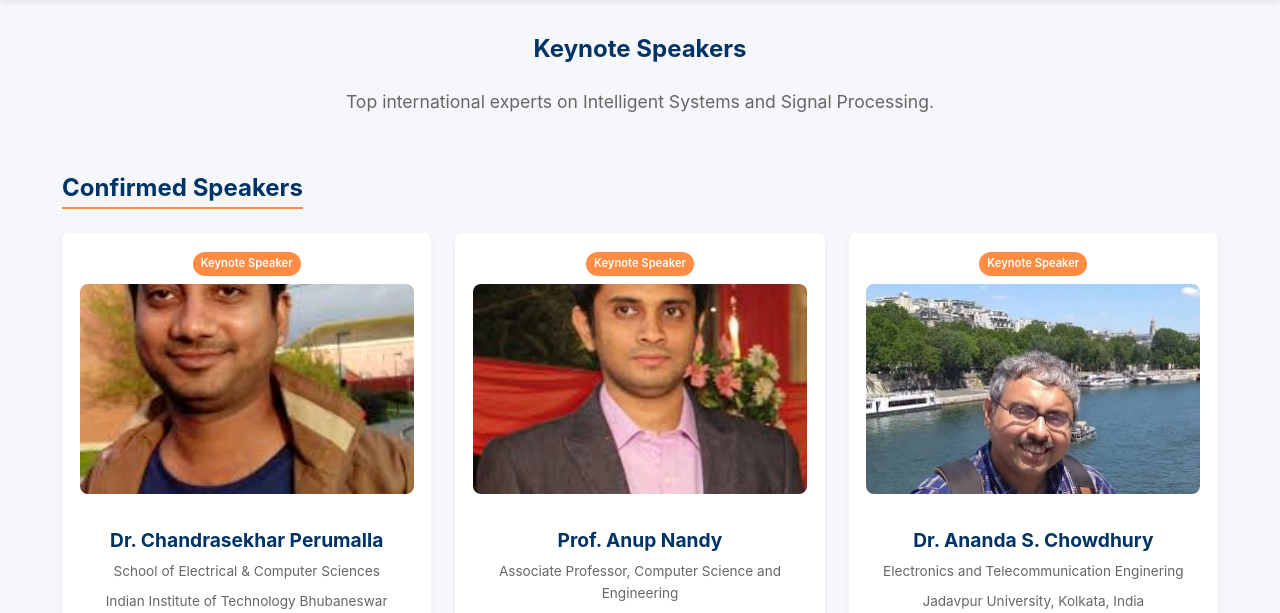
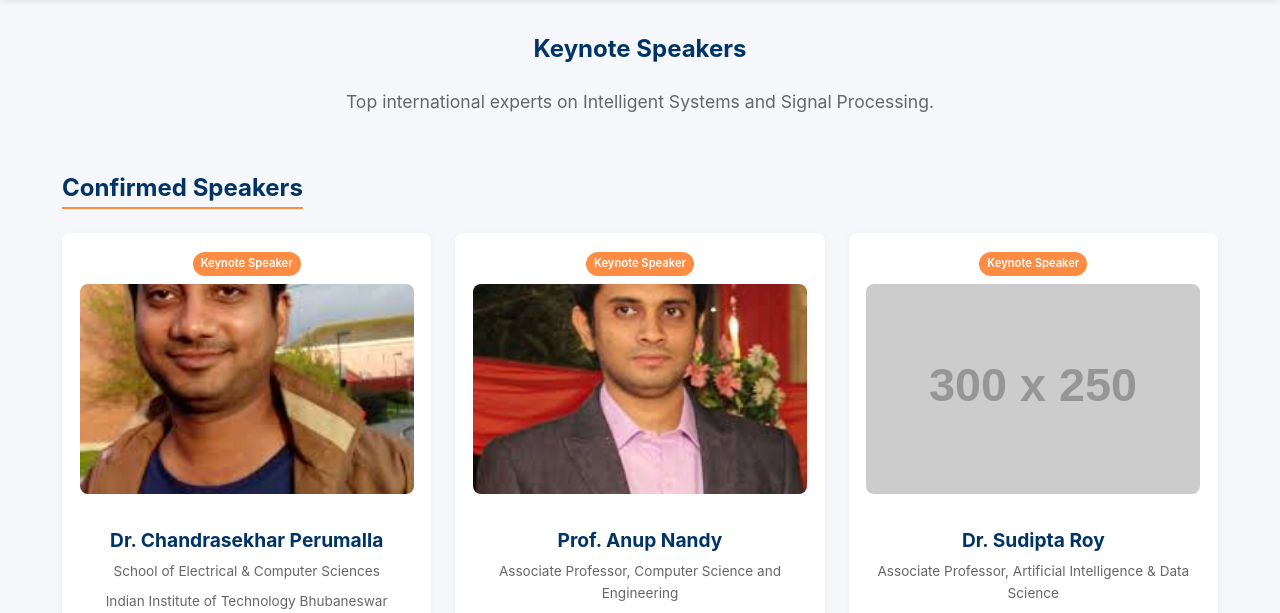
Before and after one commit to ICIMSP2027/ieee, a plain HTML site: page speakers.html in a window 1280 px wide. Shown: the part 187-800 px from the top of the page. Drawn offline with Linux system fonts and the light colour scheme; placeholder pictures from the web are drawn by us.

Commit message:
Add files via upload

```diff
--- a/speakers.html
+++ b/speakers.html
@@ -160,10 +160,11 @@
         <!-- Speaker 3 -->
         <div class="card speaker-card">
           <span class="keynote-badge">Keynote Speaker</span>
-          <img src="images/ananda.jpg" onerror="this.src='https://via.placeholder.com/300x250?text=Photo+Coming+Soon'">
-          <h3>Dr. Ananda S. Chowdhury</h3>
-          <p class="affiliation">Electronics and Telecommunication Enginering</p>
-          <p class="affiliation">Jadavpur University, Kolkata, India</p>
+          <img src="images/sroy.png" onerror="this.src='https://via.placeholder.com/300x250?text=Photo+Coming+Soon'">
+          <h3>Dr. Sudipta Roy</h3>
+          <p class="affiliation">Associate Professor, Artificial Intelligence & Data Science
+</p>
+          <p class="affiliation">Jio Institute, India</p>
           <p class="talk-title">"Computer Vision for Medical Imaging"</p>
 
         </div>
```
